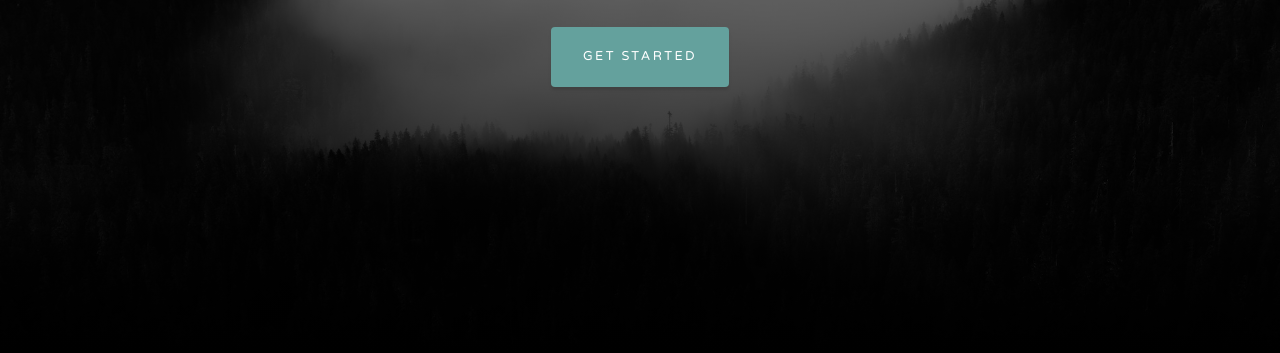
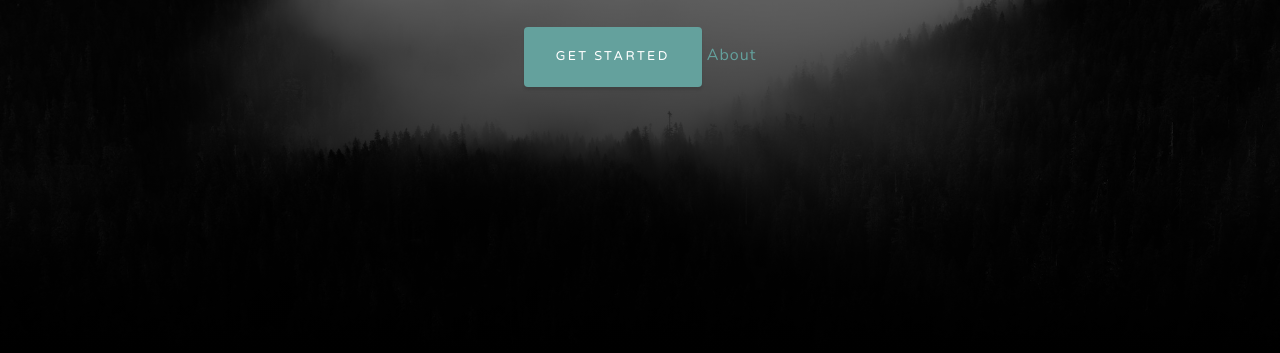
Before and after one commit to kaysu02/CultureHack, a plain HTML site: page index.html in a window 1280 px wide. Shown: the part 447-800 px from the top of the page. Drawn offline with nearby package versions, Linux system fonts and the light colour scheme; files whose address does not match are found by name.

Commit message:
Add files via upload

```diff
--- a/index.html
+++ b/index.html
@@ -40,6 +40,7 @@
                     <h1 class="mx-auto my-0 text-uppercase">Grayscale</h1>
                     <h2 class="text-white-50 mx-auto mt-2 mb-5">A free, responsive, one page Bootstrap theme created by Start Bootstrap.</h2>
                     <a class="btn btn-primary js-scroll-trigger" href="quiz.html">Get Started</a>
+                    <a href="quiz.html">About</a>
                 </div>
             </div>
         </header>
```
